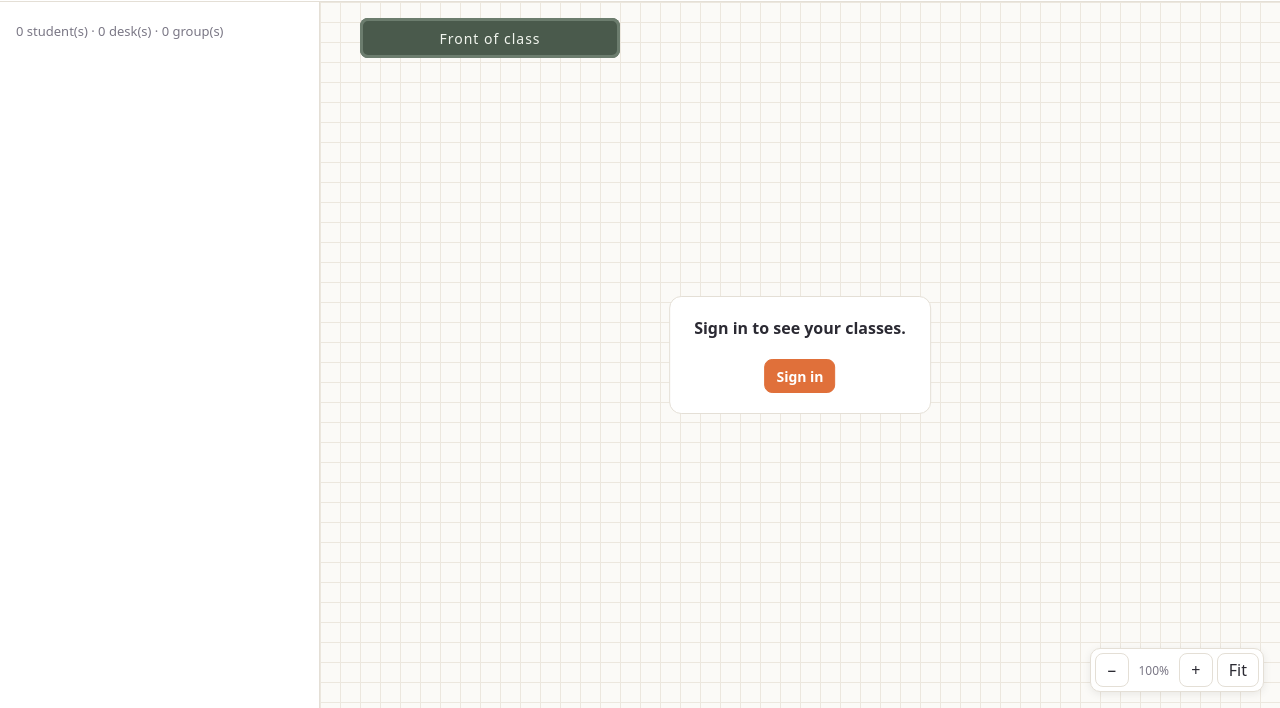
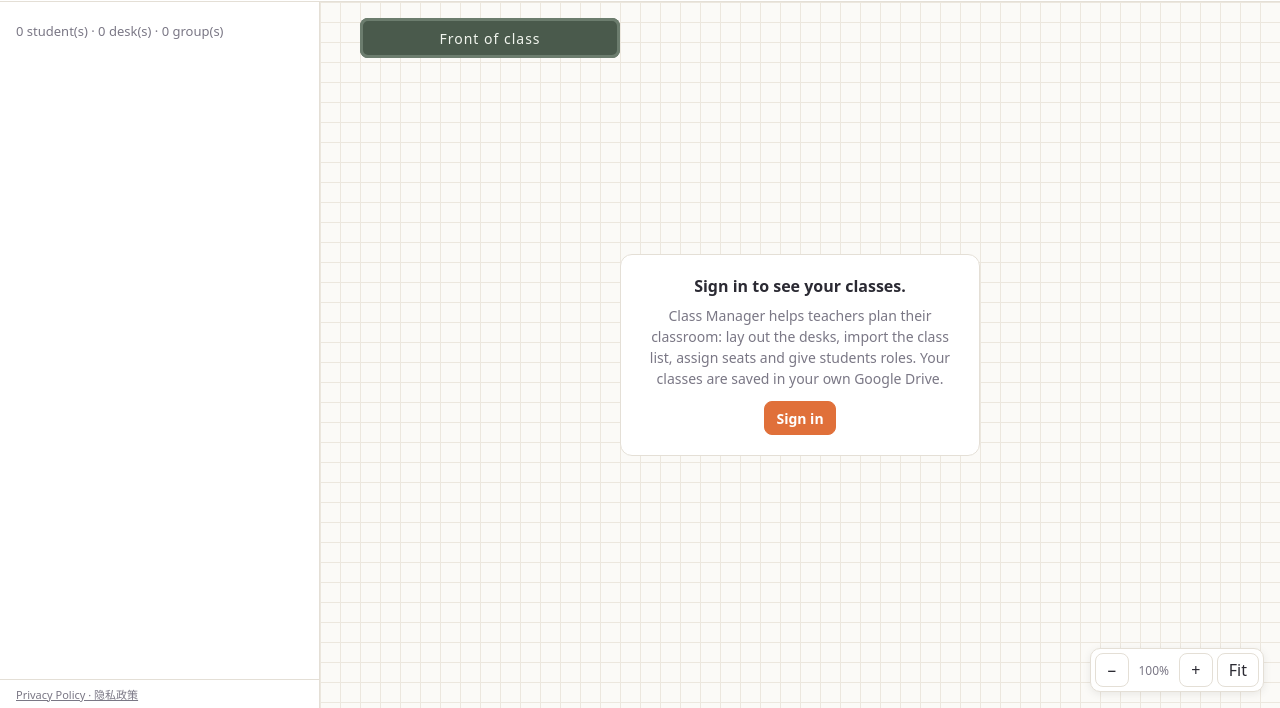
Before and after one commit to MrWengKB/ClassManager, a plain HTML site: page index.html in a window 1280 px wide. Shown: the part 92-800 px from the top of the page. Drawn offline with Linux system fonts and the light colour scheme.

Commit message:
Show what the app does and a privacy link on the home page
Co-Authored-By: Claude Opus 5.5 <noreply@anthropic.com>
Claude-Session: https://claude.ai/code/session_01GecNZWt9qbdmZpX2Z6Bf2q

```diff
--- a/index.html
+++ b/index.html
@@ -39,6 +39,7 @@
   <main>
     <aside class="panel">
       <div id="side" class="side"></div>
+      <footer class="foot"><a href="privacy.html">Privacy Policy · 隐私政策</a></footer>
     </aside>
 
     <section class="stage-wrap">
--- a/js/i18n.js
+++ b/js/i18n.js
@@ -172,6 +172,7 @@
     classSelect: ['Class', '班级', 'Kelas', 'வகுப்பு'],
     newClass: ['New class', '新建班级', 'Kelas baharu', 'புதிய வகுப்பு'],
     untitled: ['(untitled class)', '（未命名班级）', '(kelas tanpa nama)', '(பெயரிடப்படாத வகுப்பு)'],
+    aboutApp: ['Class Manager helps teachers plan their classroom: lay out the desks, import the class list, assign seats and give students roles. Your classes are saved in your own Google Drive.', 'Class Manager 帮助老师安排教室：摆放座位、导入名单、分配座位和指派职务。班级资料保存在你自己的 Google Drive 里。', 'Class Manager membantu guru merancang kelas: susun meja, import senarai kelas, agihkan tempat duduk dan beri jawatan kepada murid. Kelas anda disimpan dalam Google Drive anda sendiri.', 'Class Manager ஆசிரியர்கள் வகுப்பறையைத் திட்டமிட உதவுகிறது: மேசைகளை அமைத்தல், வகுப்புப் பட்டியலை இறக்குமதி செய்தல், இருக்கைகள் மற்றும் பொறுப்புகளை ஒதுக்குதல். உங்கள் வகுப்புகள் உங்கள் சொந்த Google Drive-இல் சேமிக்கப்படும்.'],
     viewSignIn: ['Sign in to see your classes.', '登录后就能看到班级。', 'Log masuk untuk melihat kelas anda.', 'உங்கள் வகுப்புகளைப் பார்க்க உள்நுழையவும்.'],
     signedInAs: ['Signed in as {name}', '已登录：{name}', 'Log masuk sebagai {name}', '{name} ஆக உள்நுழைந்துள்ளீர்கள்'],
     signOut: ['Sign out', '退出登录', 'Log keluar', 'வெளியேறு'],
--- a/js/view.js
+++ b/js/view.js
@@ -34,7 +34,7 @@
     const empty = needSignIn || (!cloud.loading && !st.desks.length);
     $('#emptyNote').hidden = !empty;
     $('#emptyNote b').textContent = needSignIn ? t('viewSignIn') : t('viewEmpty');
-    $('#emptyNote p').textContent = needSignIn ? '' : t('viewEmptyHint');
+    $('#emptyNote p').textContent = needSignIn ? t('aboutApp') : t('viewEmptyHint');
     $('#emptySignIn').hidden = !needSignIn;
     $('#emptySignIn').textContent = t('accSignInTitle');
     renderClassSel();
--- a/style.css
+++ b/style.css
@@ -304,3 +304,4 @@ body.cloud-on .cloudbar { display: flex; }
 .doc hr { border: none; border-top: 1px solid var(--line); margin: 36px 0; }
 .auth-card .privacy { text-align: center; font-size: 12px; }
 .auth-card .privacy a { color: var(--muted); }
+.foot a { color: var(--muted); }
```
